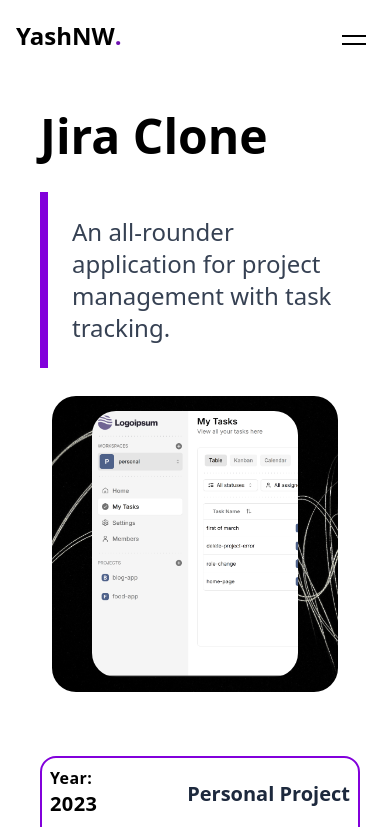
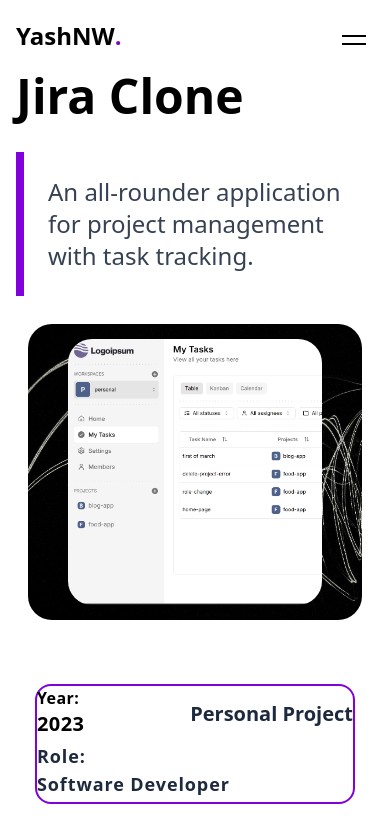
Before and after one commit to YashNarwar1/my_portfolio, a React (Vite) app: page /projects/1 in a window 390 px wide. Shown: the top 827 px of the page. Built offline with nearby package versions, Linux system fonts and the light colour scheme.

Commit message:
padding changed in projectIdPage

```diff
--- a/src/pages/projectIdPage.jsx
+++ b/src/pages/projectIdPage.jsx
@@ -21,7 +21,7 @@
   ];
 
   return (
-    <div className="w-full min-h-screen p-10">
+    <div className="w-full min-h-screen px-4">
       {/* Current Project Info */}
       <h1 className="text-5xl md:text-7xl font-bold mb-8 ">
         {currentProject.title}
@@ -38,7 +38,7 @@
 
       {/* Project Details */}
       <div className="w-full min-h-screen flex flex-col lg:flex-row gap-8">
-        <div className="w-[20rem] md:w-[25rem] min-h-[5rem] md:h-[10rem] border-2 rounded-2xl border-purple-700 flex flex-col  lg:sticky top-5 mx-auto  lg:p-6 p-2 ">
+        <div className="w-[20rem] md:w-[25rem] min-h-[5rem] md:h-[10rem] border-2 rounded-2xl border-purple-700 flex flex-col  lg:sticky top-5 mx-auto  lg:p-6  ">
           <div className="flex gap-4 items-center justify-between">
             <h2 className="text-md flex flex-col tracking-wide font-bold mb-1 lg:mb-4">
               Year:{" "}
```
